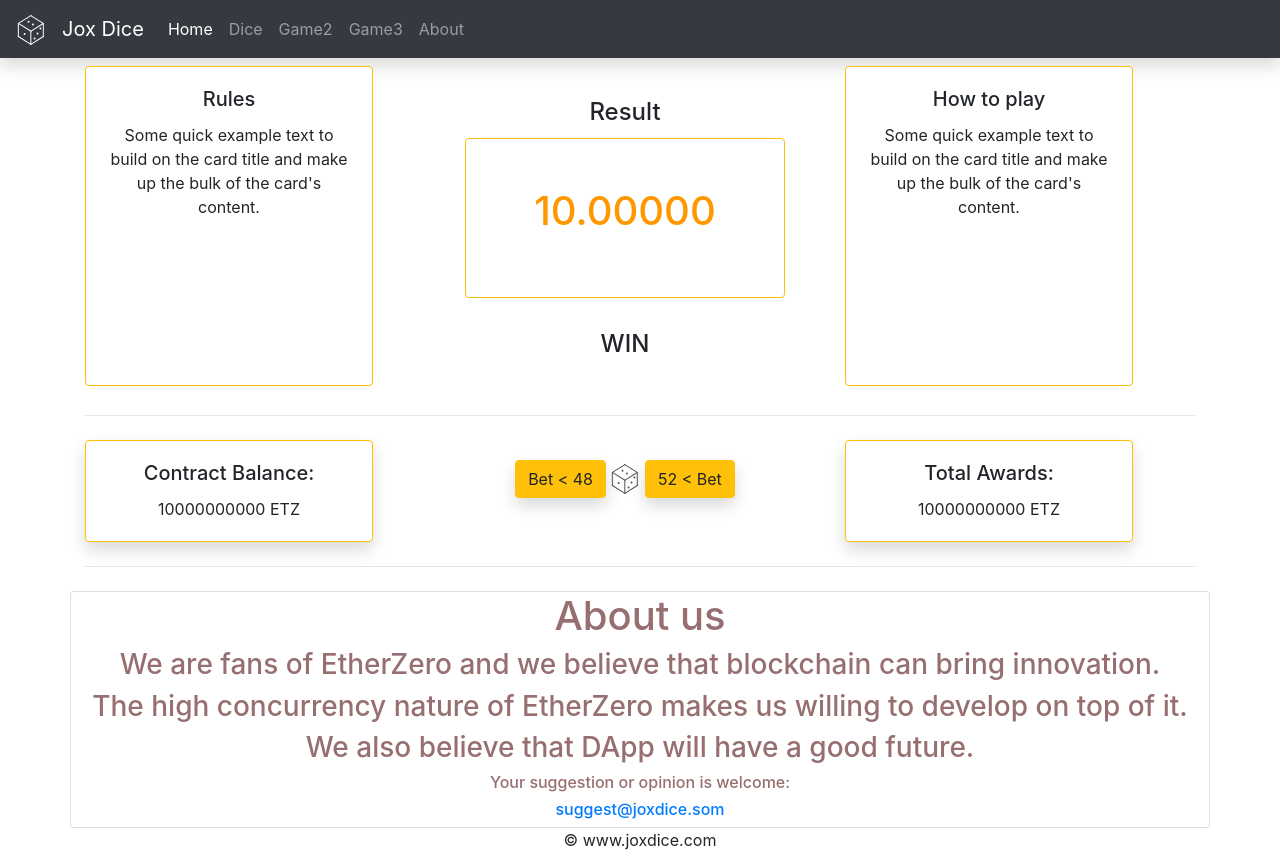
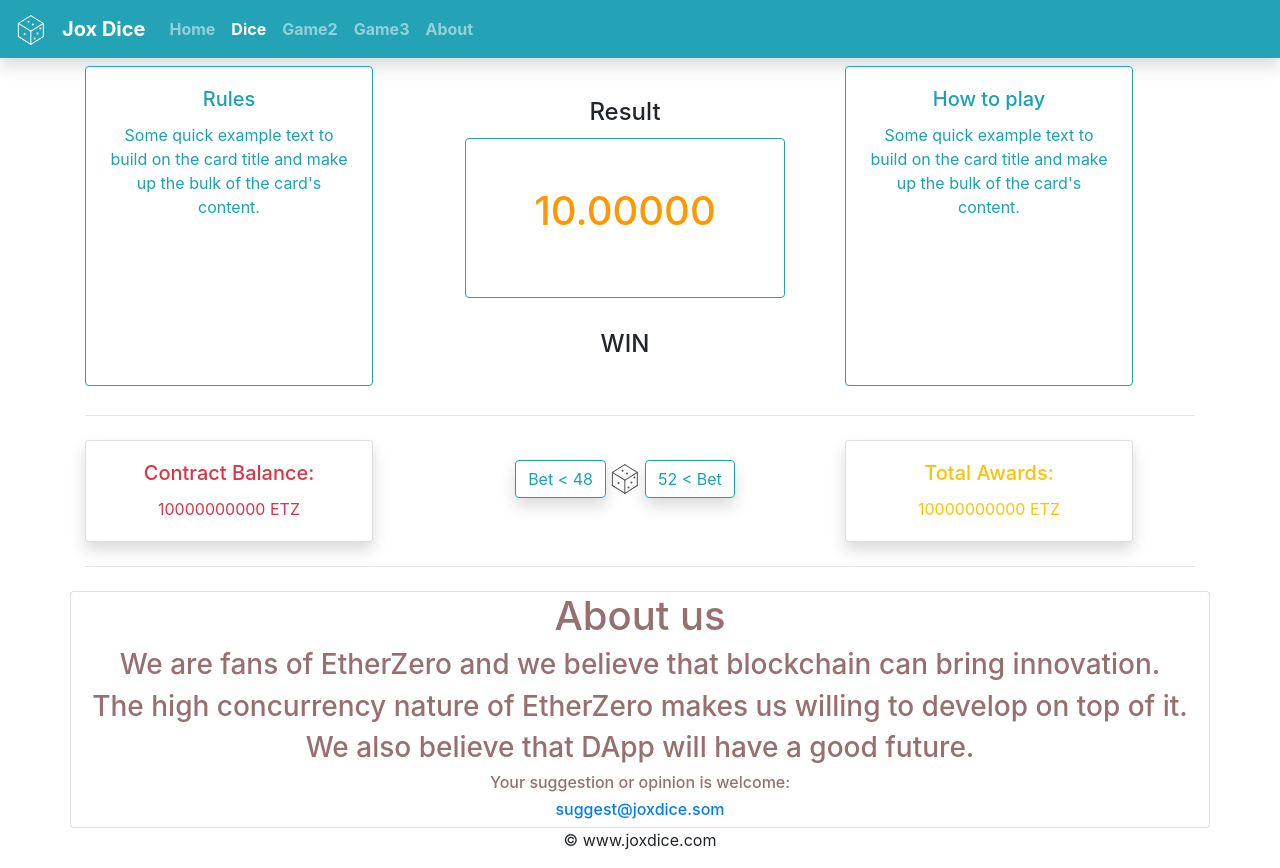
Before and after one commit to Minoyoo/Demo_DApps, a website: page Demo2_Dice/html/dice.html in a window 1280 px wide. Drawn offline with nearby package versions, Linux system fonts and the light colour scheme; files whose address does not match are found by name.

Commit message:
Update Demo2_Dice/html/dice.html

```diff
--- a/Demo2_Dice/html/dice.html
+++ b/Demo2_Dice/html/dice.html
@@ -4,18 +4,14 @@
   <meta charset="utf-8">
   <meta http-equiv="X-UA-Compatible" content="IE=edge">
   <meta name="viewport" content="width=device-width, initial-scale=1">
-
   <title>Jox Dice</title>
-
   <!-- Bootstrap -->
   <link href="../css/bootstrap.min.css" rel="stylesheet">
-
-
 </head>
 <body>
 
   <!-- navbar start -->
-  <nav class="navbar navbar-expand-lg navbar-dark bg-dark shadow">
+  <nav class="navbar navbar-expand-lg navbar-dark shadow" style="background-color: #24A2B6; font-weight: bolder;">
     <a class="navbar-brand" href="#">
       <img src="../img/saizi.svg" width="30" height="30" alt="">
     </a>
@@ -26,10 +22,10 @@
 
     <div class="collapse navbar-collapse" id="navbarSupportedContent">
       <ul class="navbar-nav mr-auto">
-        <li class="nav-item active">
+        <li class="nav-item ">
           <a class="nav-link" href="../index.html">Home <span class="sr-only">(current)</span></a>
         </li>
-        <li class="nav-item">
+        <li class="nav-item active">
           <a class="nav-link" href="#">Dice</a>
         </li>
         <li class="nav-item">
@@ -51,8 +47,8 @@
     <div class="row" style="margin-top: 8px;">
 
       <div class="col-md-4">
-        <div class="card border-warning" style="width: 18rem; height: 20rem;">
-          <div class="card-body">
+        <div class="card" style="width: 18rem; height: 20rem; border-color: #24A2B6;">
+          <div class="card-body btn-outline-info">
             <h5 class="card-title">Rules</h5>
             <p class="card-text">Some quick example text to build on the card title and make up the bulk of the card's content.</p>
           </div>
@@ -62,7 +58,7 @@
       <div class="col-md-4">
         <div class="" style="width: 20rem">
           <h4 class="card-title" style="margin-top: 2rem">Result</h4>
-          <div class="card border-warning"  style="width: auto;height: 10rem; text-align: center;" >
+          <div class="card"  style="border-color: #24A2B6; width: auto;height: 10rem; text-align: center;" >
            <h1 class="" style="margin-top: 3rem; color: #FF9800">10.00000</h1>
          </div>
          <h4 class="card-title" style="margin: 2rem; color: ">WIN</h4>
@@ -70,7 +66,7 @@
      </div>
 
      <div class="col-md-3">
-      <div class="card border-warning" style="width: 18rem; height: 20rem">
+      <div class="card btn-outline-info" style="border-color: #24A2B6; width: 18rem; height: 20rem">
         <div class="card-body">
           <h5 class="card-title">How to play</h5>
           <p class="card-text">Some quick example text to build on the card title and make up the bulk of the card's content.</p>
@@ -87,7 +83,7 @@
   <div class="row">
 
     <div class="col-md-4">
-      <div class="card border-warning shadow" style="width: 18rem;">
+      <div class="card shadow btn-outline-danger" style="width: 18rem;">
         <div class="card-body">
           <h5 class="card-title">Contract Balance:</h5>
           <p class="card-text">10000000000 ETZ</p>
@@ -98,15 +94,15 @@
     <div class="col-md-4">
       <div class="" style="width: 20rem; text-align: center;">
         <div class="card-body">
-          <a href="#" class="btn btn-warning shadow">Bet < 48</a>
+          <a href="#" class="btn btn btn-outline-info my-2 my-sm-0 shadow">Bet < 48</a>
           <img src="../img/heisaizi.svg" width="30" height="30" alt="">
-          <a href="#" class="btn btn-warning shadow">52 < Bet</a>
+          <a href="#" class="btn btn btn-outline-info my-2 my-sm-0 shadow">52 < Bet</a>
         </div>
       </div>
     </div>
 
     <div class="col-md-4">
-      <div class="card border-warning shadow" style="width: 18rem;">
+      <div class="card shadow btn-outline-warning" style="width: 18rem;">
         <div class="card-body">
           <h5 class="card-title">Total Awards:</h5>
           <p class="card-text">10000000000 ETZ</p>
```
